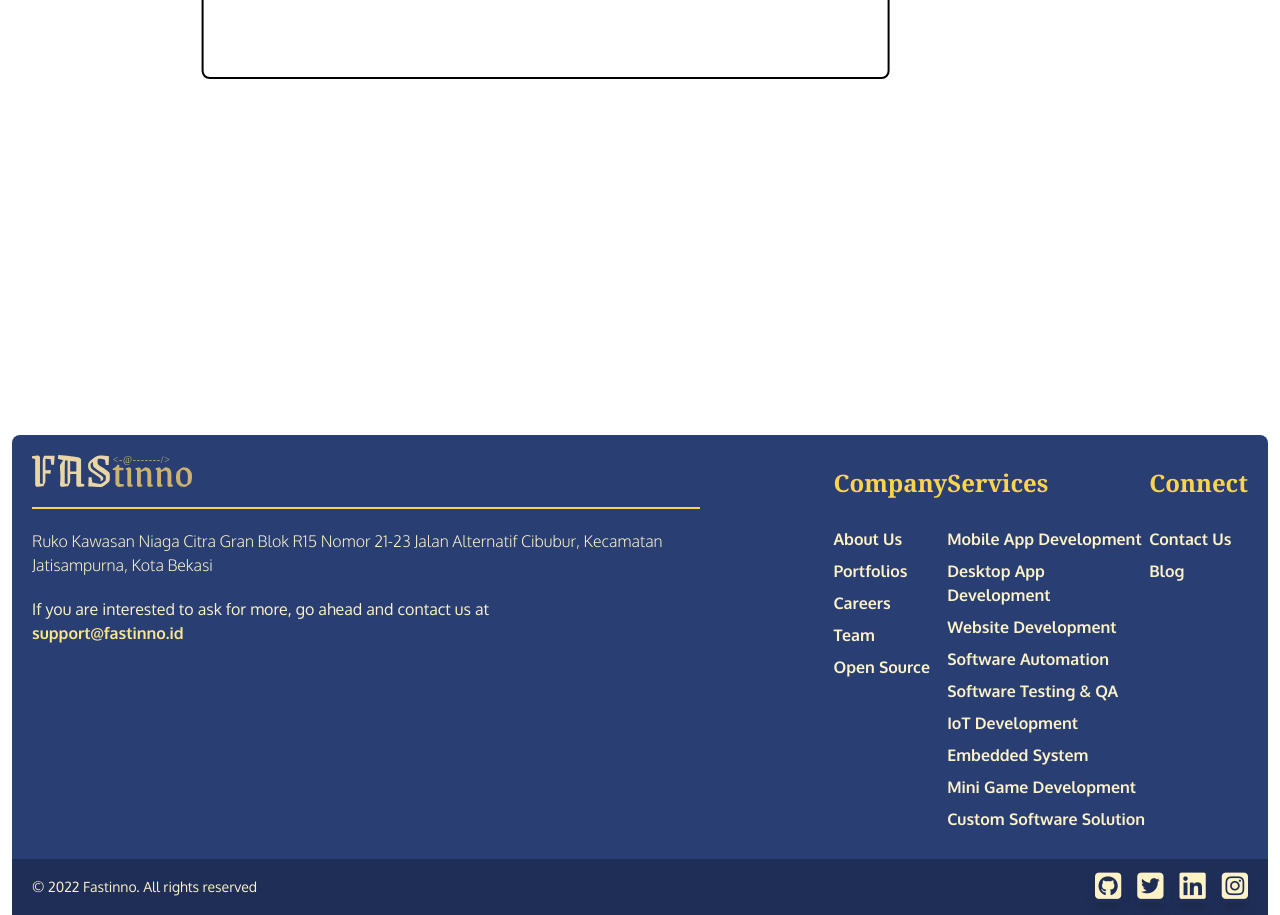
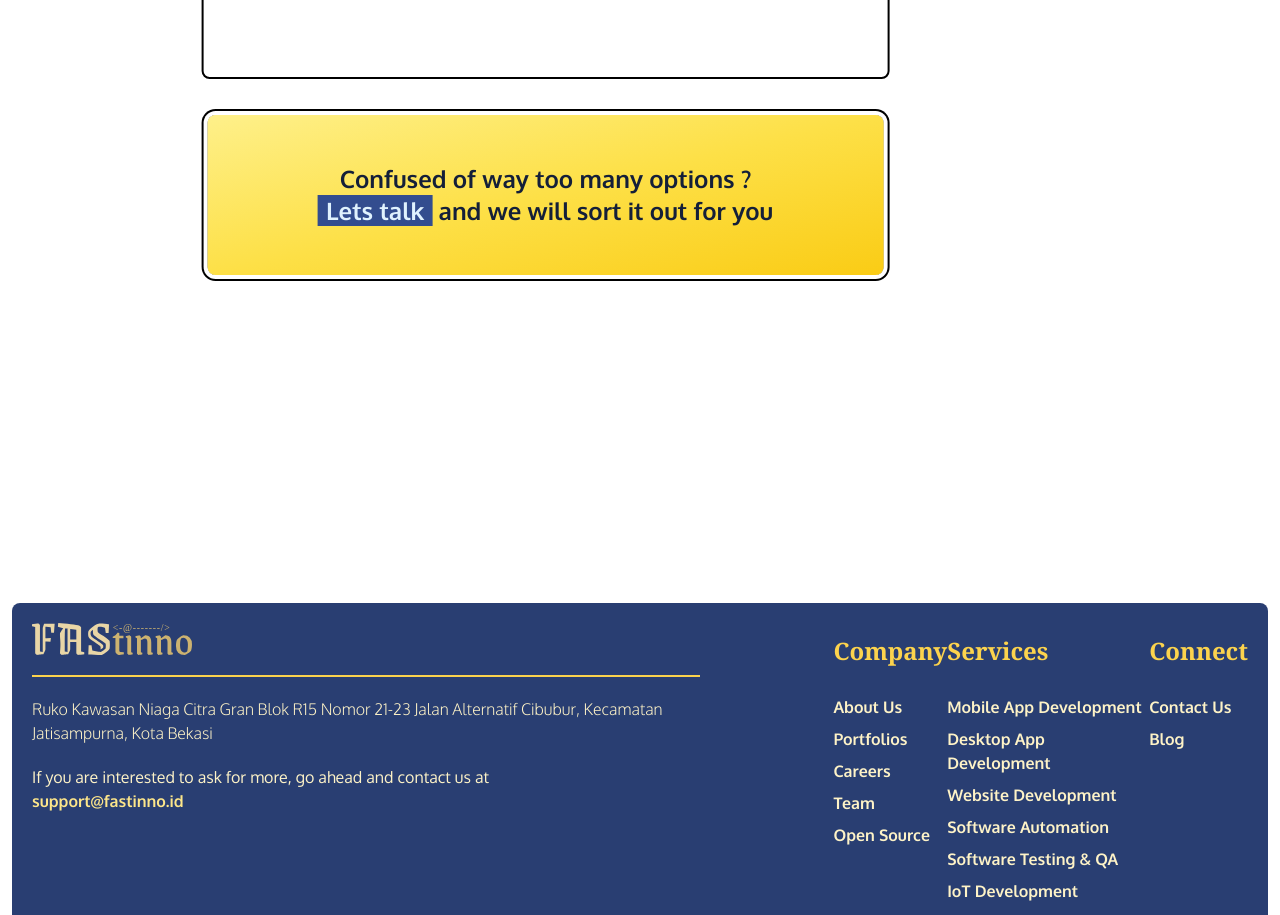
Before and after one commit to fastinno/fastinno, a website: page src/index.html in a window 1280 px wide. Shown: the part 2285-3200 px from the top of the page. Drawn offline with nearby package versions, Linux system fonts and the light colour scheme; files that its build step writes are made by us from their sources; a web font is replaced by a local one.

Commit message:
feature: add contactspage to home page

```diff
--- a/src/index.html
+++ b/src/index.html
@@ -156,6 +156,22 @@
                         </div>
                     </div>
                 </div>
+
+                <!-- contacts page -->
+                <div class="h-auto w-full relative bg-white flex" x-ref="contactsPage">
+                    <div
+                        class="flex h-40 mx-auto max-w-[calc(100%-37.8rem)] -translate-x-[5.9rem] mb-2 rounded-lg ring-black ring-2 ring-offset-4 w-full bg-gradient-to-br from-yellow-200 via-yellow-300 to-yellow-400 p-1">
+                        <div class="m-auto text-center">
+                            <span class="font-sans text-accent-800 font-extrabold text-2xl">
+                                Confused of way too many options ?
+                                <br>
+                                <a class="bg-accent-500 text-sky-100 px-2 hover:px-3 hover:py-1 transition-all"
+                                    href="/connect/contact-us">Lets talk</a>
+                                and we will sort it out for you
+                            </span>
+                        </div>
+                    </div>
+                </div>
             </div>
 
             <!-- footer stuff -->
```
